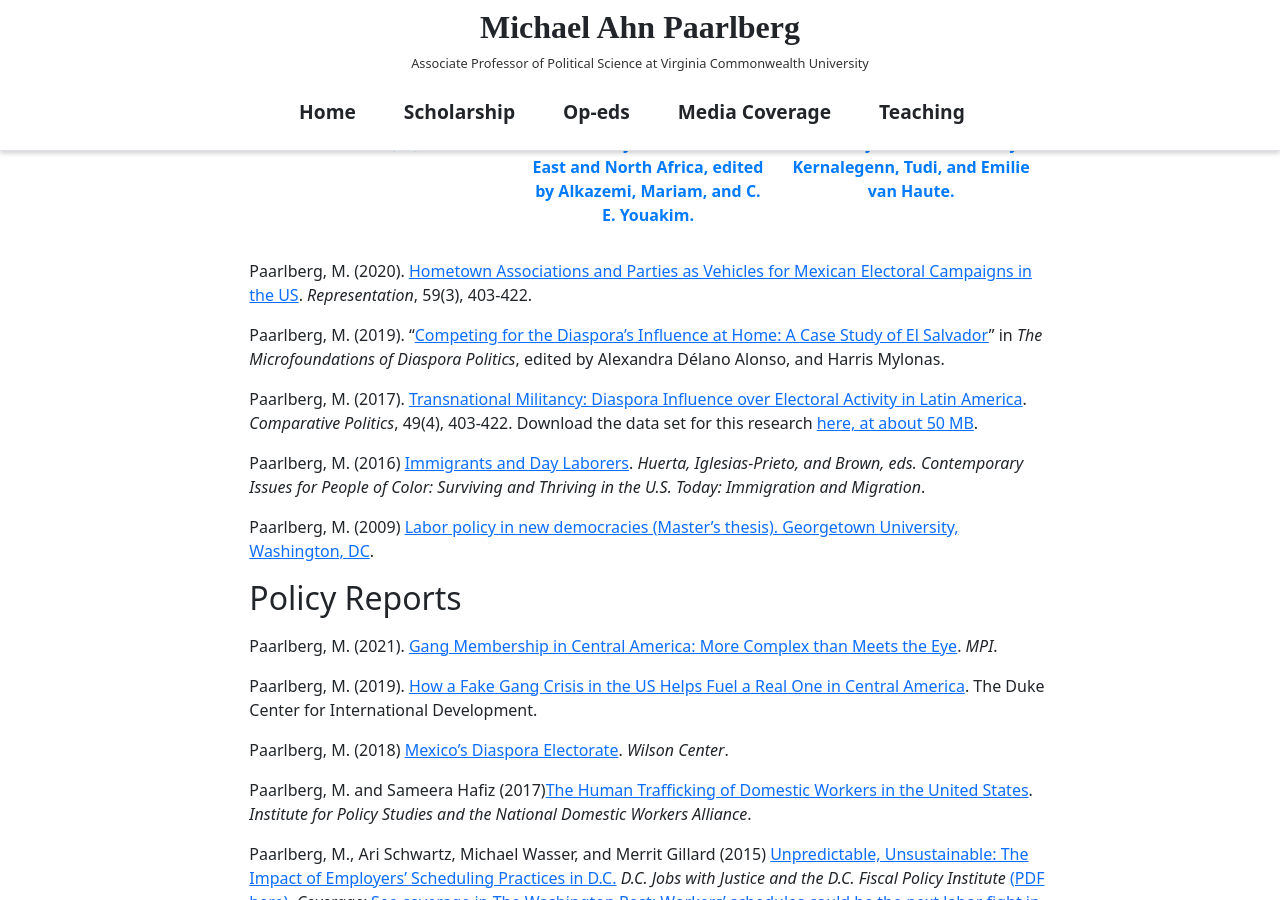
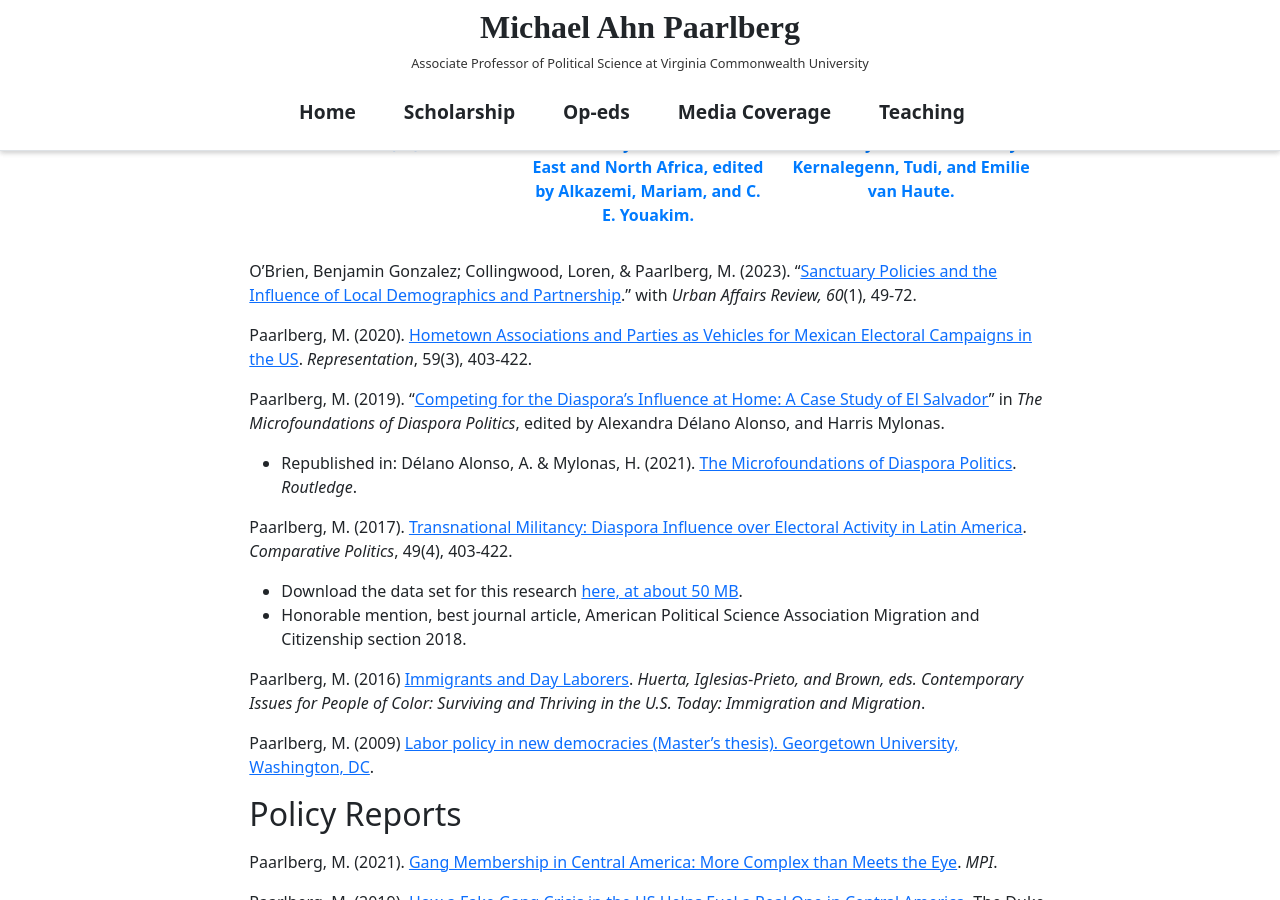
Before and after one commit to RelevantResearch/michael-paarlberg, a Jekyll site: the page built from _pages/home.md, in a window 1280 px wide and 900 px high, scrolled down 1415 px. Built offline with Jekyll 4.4.1, drawn with Linux system fonts in a browser that asks for light colours.

Commit message:
Update scholarship.md

```diff
--- a/_includes/scholarship.md
+++ b/_includes/scholarship.md
@@ -3,6 +3,8 @@ I am a scholar of the politics of migration and security, with a focus on Latin
 ## Academic Publications
 
 {% include section-publications.html %}
+
+O’Brien, Benjamin Gonzalez; Collingwood, Loren, & Paarlberg, M. (2023). "[Sanctuary Policies and the Influence of Local Demographics and Partnership](https://doi.org/10.1177/10780874231152786).” with  *Urban Affairs Review, 60*(1), 49-72.
 
 <!-- Included above. Paarlberg, M. (2022). [Transnational Gangs and Criminal Remittances: A Conceptual Framework](https://comparativemigrationstudies.springeropen.com/articles/10.1186/s40878-022-00297-x). _Comparative Migration Studies_, 10(24), 1-20. ([PDF available here](https://link.springer.com/content/pdf/10.1186/s40878-022-00297-x.pdf)). -->
 
@@ -13,8 +15,11 @@ Paarlberg, M. (2020). [Hometown Associations and Parties as Vehicles for Mexican
 <!-- Included above. Paarlberg, M. (2020). "[Anti-Party Skew and Variation in Diaspora Outreach by Mexican Parties](https://www.taylorfrancis.com/chapters/edit/10.4324/9781003015086-5/anti-party-skew-variation-diaspora-outreach-mexican-parties-michael-ahn-paarlberg)" in _Political Parties Abroad: A New Arena for Party Politics_, edited by Kernalegenn, Tudi, and Emilie van Haute. -->
 
 Paarlberg, M. (2019). "[Competing for the Diaspora's Influence at Home: A Case Study of El Salvador](https://www.taylorfrancis.com/chapters/edit/10.4324/9781003191261-4/competing-diaspora-influence-home-party-structure-transnational-campaign-activity-el-salvador-michael-ahn-paarlberg)" in _The Microfoundations of Diaspora Politics_, edited by Alexandra Délano Alonso, and Harris Mylonas.
+- Republished in: Délano Alonso, A. & Mylonas, H. (2021). [The Microfoundations of Diaspora Politics](https://www.routledge.com/The-Microfoundations-of-Diaspora-Politics/Alonso-Mylonas/p/book/9781032042800?srsltid=AfmBOorrLJdHBIjOWVNEWbsDe77rZsBFhSzoXVzVXcRzD6wtLNXVocRI). *Routledge*.
 
-Paarlberg, M. (2017). [Transnational Militancy: Diaspora Influence over Electoral Activity in Latin America](https://books.google.com.np/books?hl=en&lr=&id=zLUxEAAAQBAJ&oi=fnd&pg=PA11&ots=p7IoxAGkWy&sig=O1xNnGVPk4yZDi8qv6txWUuQaJs&redir_esc=y#v=onepage&q&f=false). _Comparative Politics_, 49(4), 403-422. Download the data set for this research [here, at about 50 MB](https://drive.google.com/file/d/1lrxvYLzo0wYEvxzM2m84gfD6wcny1S0t/view).
+Paarlberg, M. (2017). [Transnational Militancy: Diaspora Influence over Electoral Activity in Latin America](https://books.google.com.np/books?hl=en&lr=&id=zLUxEAAAQBAJ&oi=fnd&pg=PA11&ots=p7IoxAGkWy&sig=O1xNnGVPk4yZDi8qv6txWUuQaJs&redir_esc=y#v=onepage&q&f=false). _Comparative Politics_, 49(4), 403-422.
+- Download the data set for this research [here, at about 50 MB](https://drive.google.com/file/d/1lrxvYLzo0wYEvxzM2m84gfD6wcny1S0t/view).
+- Honorable mention, best journal article, American Political Science Association Migration and Citizenship section 2018.
 
 Paarlberg, M. (2016) [Immigrants and Day Laborers](https://www.google.com/url?q=https%3A%2F%2Fwww.amazon.com%2FPeople-Color-United-States-volumes%2Fdp%2F1610698541&sa=D&sntz=1&usg=AOvVaw3EeuKWgYE9G_NeUPzX4YG5). _Huerta, Iglesias-Prieto, and Brown, eds. Contemporary Issues for People of Color: Surviving and Thriving in the U.S. Today: Immigration and Migration_.
 
```
